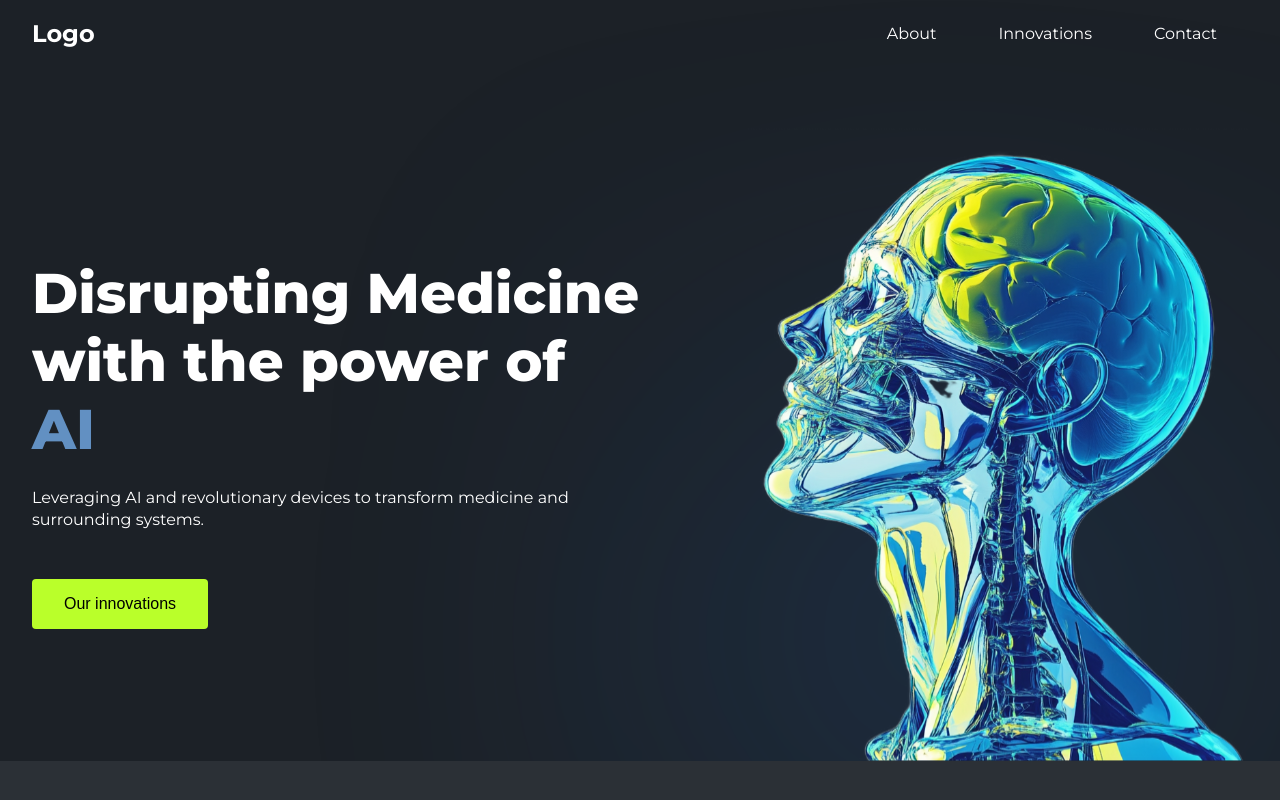
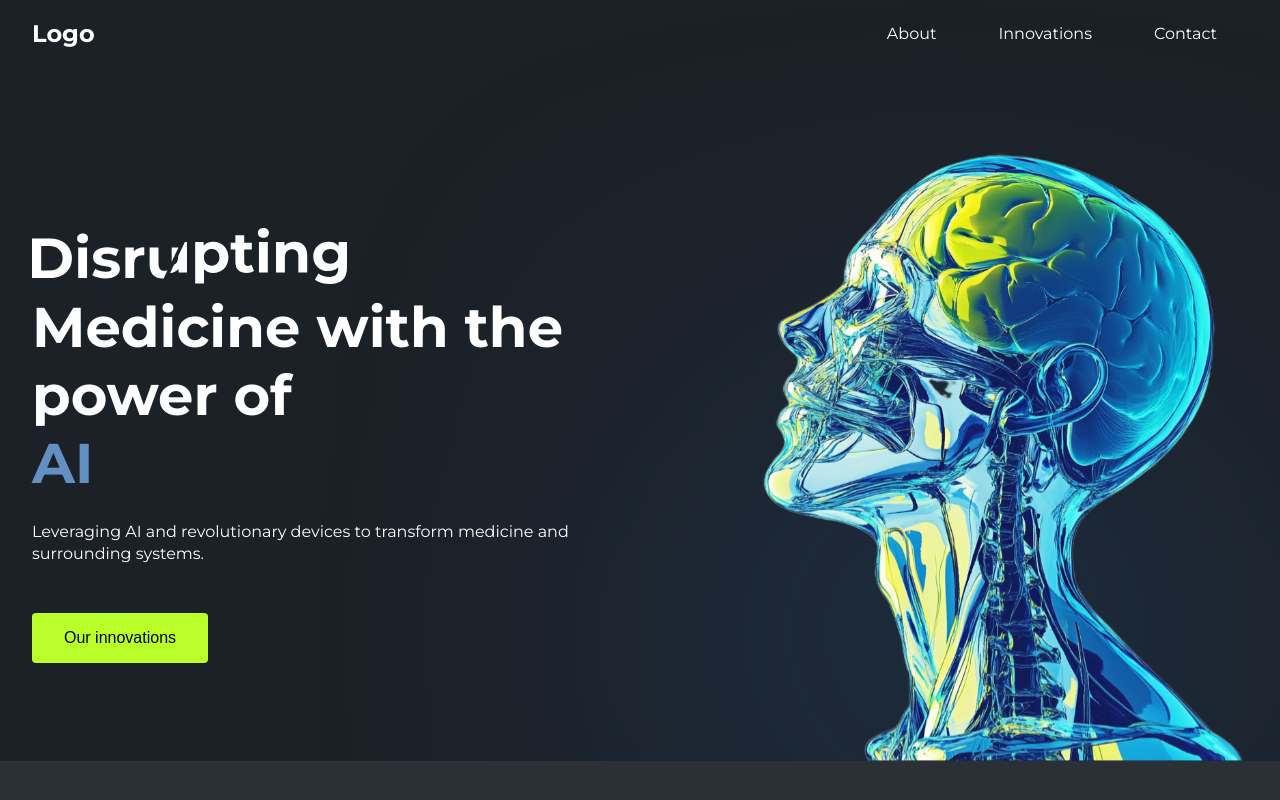
Before and after one commit to Mashha/qmt, a React (Vite) app: page / in a window 1280 px wide. Shown: the top 800 px of the page. Built offline with nearby package versions, Linux system fonts and the light colour scheme.

Commit message:
added disrupting word svg

```diff
--- a/src/Sections/About-sections/About-hero/about-hero.css
+++ b/src/Sections/About-sections/About-hero/about-hero.css
@@ -4,7 +4,7 @@
 
 h1 {
   text-align: left;
-  font-weight: 800;
+  font-weight: 700;
 }
 
 
--- a/src/Sections/Home-sections/Home-hero/Hero.jsx
+++ b/src/Sections/Home-sections/Home-hero/Hero.jsx
@@ -2,14 +2,18 @@ import React from "react";
 import PrimaryButton from "../../../components/Buttons/PrimaryButton";
 import HeroImg from "../../../assets/images/hero-img.svg";
 import "./hero.css";
+import Word from "../../../assets/word.svg";
 
 function Hero() {
   return (
     <div className='hero'>
       <div className='hero-left'>
         <div className='content'>
-          <h1>
-            Disrupting Medicine with the power of <span className="blue">AI</span>
+          <h1 className='hero-heading'>
+            <span className='svg-wrapper'>
+              <img src={Word} alt='Disrupting' className='disrupting-svg' />
+            </span>
+            Medicine with the power of <span className='blue'>AI</span>
           </h1>
           <p>
             Leveraging AI and revolutionary devices to transform medicine and
--- a/src/Sections/Home-sections/Home-hero/hero.css
+++ b/src/Sections/Home-sections/Home-hero/hero.css
@@ -20,8 +20,22 @@
 }
 
 .content h1 {
-  font-weight: 800;
+  font-weight: 700;
   text-align: center;
+}
+
+.hero-heading {
+  display: flex;
+  align-items: baseline;
+  flex-wrap: wrap;
+  justify-content: center;
+}
+
+.disrupting-svg {
+  height: 1em;
+  display: inline;
+  vertical-align: -0.1em;
+  margin-right: 0.25em;
 }
 
 .hero-left {
@@ -42,7 +56,7 @@
   max-width: 500px;
 }
 .hero-right::before {
-  content: '';
+  content: "";
   position: absolute;
   top: 80%;
   left: 50%;
@@ -71,6 +85,9 @@
   }
   .hero-left .content h1 {
     text-align: left;
+  }
+  .hero-heading {
+    justify-content: start;
   }
 }
 
```
Also changed, not shown: src/assets/word.svg (added).
